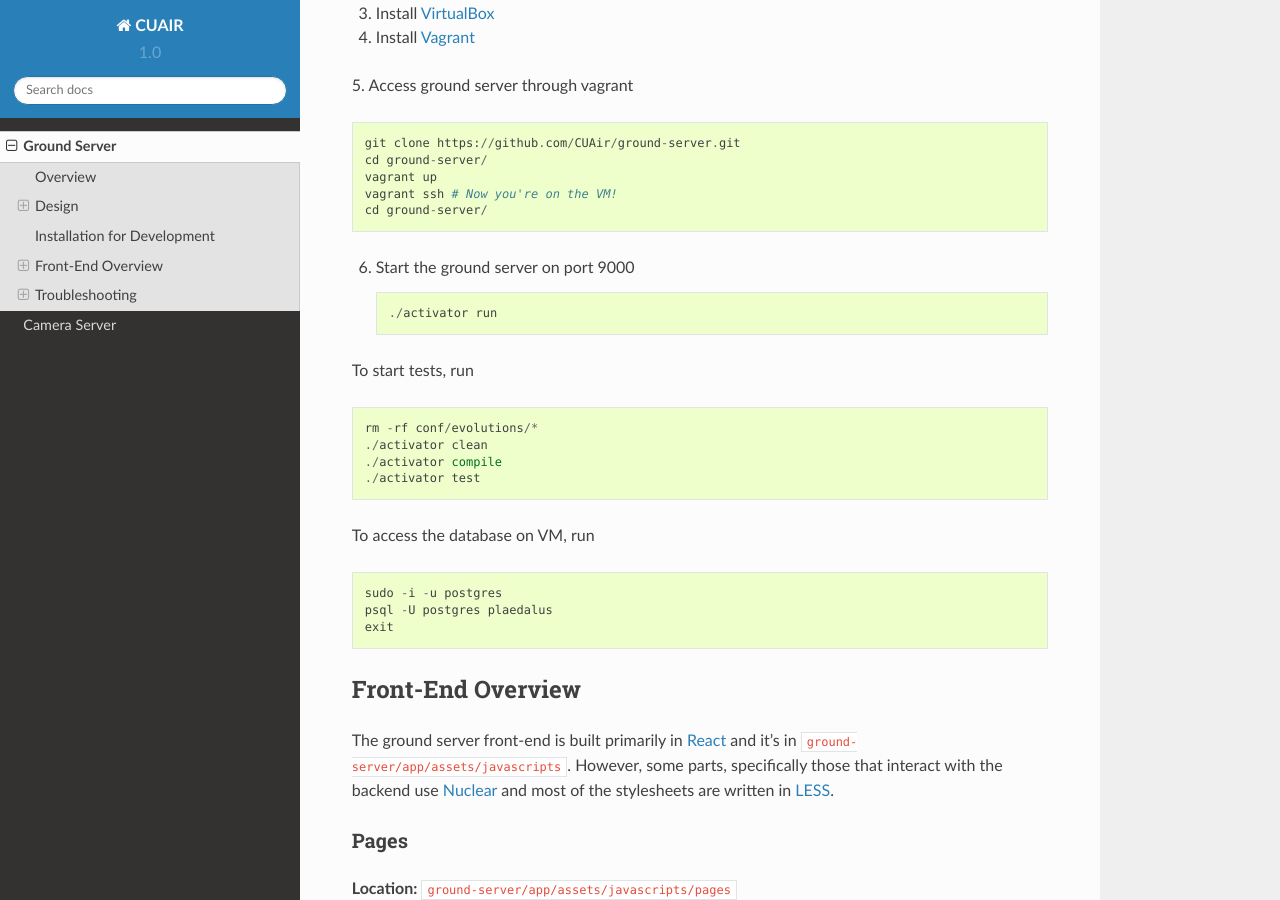
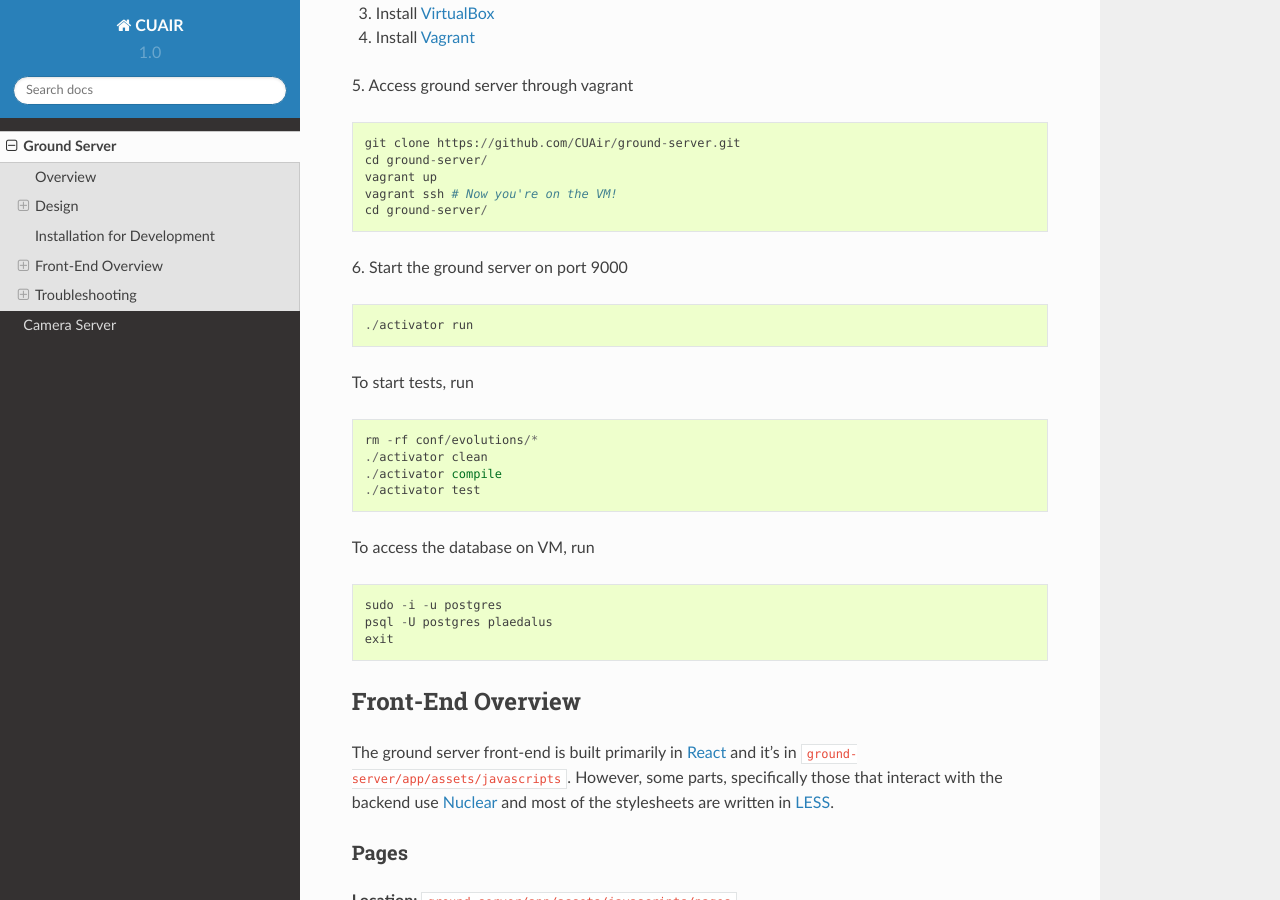
Before and after one commit to CUAir/DistributedSystemsDocs, a Sphinx documentation site: the page built from docs/groundserver.rst, in a window 1280 px wide and 900 px high, scrolled down 5305 px. Built offline with Sphinx 7.4.7 and the Read the Docs theme 2.0.0, drawn with Linux system fonts in a browser that asks for light colours; pages that are not in the unit, such as notebooks, are missing from menus.

Commit message:
bug fixes

```diff
--- a/docs/cameraserver.rst
+++ b/docs/cameraserver.rst
@@ -16,7 +16,7 @@ Overview
 
 The camera server is designed to capture images and manage camera settings. Image transferring is handled by the camera server posting the ground server with an image.
 
-**Full documentation of the 2016-2017 Ground Server API can be found `here <http://docs.cuair20162017cameraserverapi.apiary.io/>`_.**
+**Full documentation of the 2016-2017 Ground Server API can be found** `here <http://docs.cuair20162017cameraserverapi.apiary.io/>`_.
 
 The CUAir camera server is built using the NodeJS web framework. The camera that will be used for the 2017 SUAS Competition is the `Z-Cam <http://z-cam.com/>`_.
 
--- a/docs/groundserver.rst
+++ b/docs/groundserver.rst
@@ -16,7 +16,7 @@ Overview
 
 The ground server is designed to fulfill two tasks: target detection/localization and delivering a care package (airdrop). In order to fulfill these tasks, the ground server must keep track of and store various settings and states. More importantly, it should be able to handle client requests reliably.
 
-**Full documentation of the 2016-2017 Ground Server API can be found `here <http://docs.cuair20162017groundserverapi.apiary.io/>`_. **
+**Full documentation of the 2016-2017 Ground Server API can be found** `here <http://docs.cuair20162017groundserverapi.apiary.io/>`_.
 
 The CUAir ground server is built using the Play web framework in Java. It’s an MVC framework that separates the logic for the view (our frontend), controller (API endpoints that allow clients/servers to communicate with us), and model (interfacing with the database layer, running any algorithms or business logic).
 
@@ -136,18 +136,21 @@ Installation for Development
    vagrant ssh # Now you're on the VM!
    cd ground-server/
 
-6. Start the ground server on port 9000 ::
+6. Start the ground server on port 9000
+::
 
    ./activator run
 
-To start tests, run ::
+To start tests, run
+::
 
    rm -rf conf/evolutions/*
    ./activator clean
    ./activator compile
    ./activator test
 
-To access the database on VM, run ::
+To access the database on VM, run
+::
 
    sudo -i -u postgres
    psql -U postgres plaedalus
```
